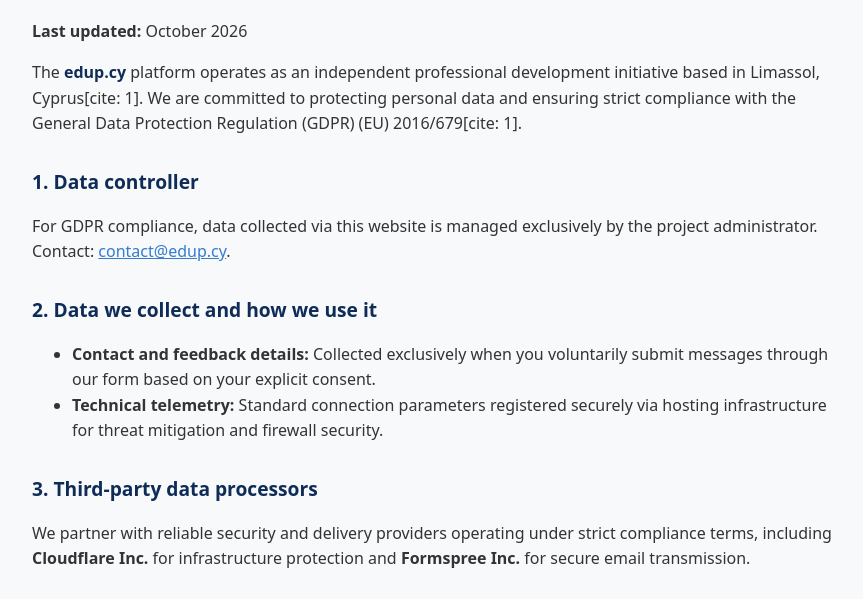
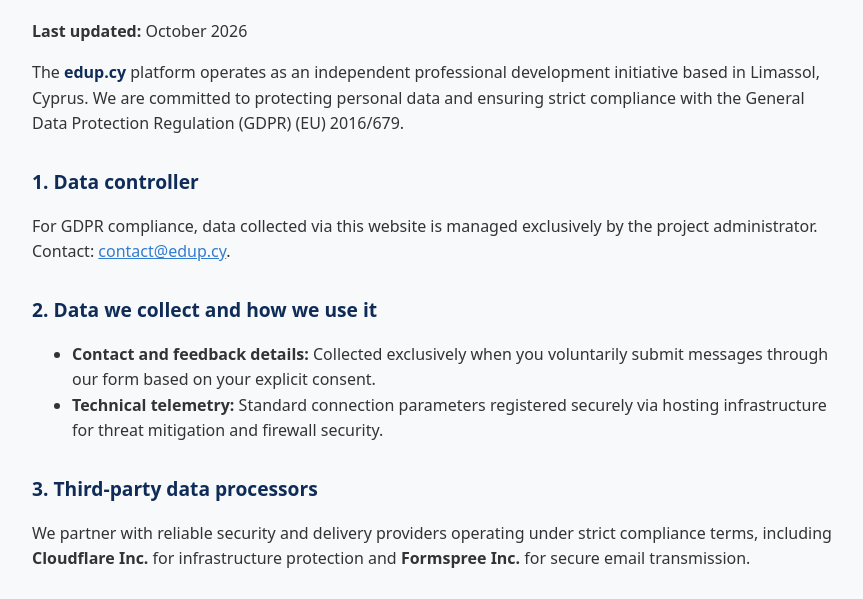
Before and after one commit to EDUP-CY/edup-landing, a plain HTML site: page privacy-policy.html in a window 1280 px wide. Shown: the part 173-772 px from the top of the page, without its empty margins (208-1071 px from the left). Drawn offline with Linux system fonts and the light colour scheme.

Commit message:
Fix HTML encoding in privacy policy document

```diff
--- a/privacy-policy.html
+++ b/privacy-policy.html
@@ -20,7 +20,7 @@
     <h1>Privacy policy & GDPR statement</h1>
     <p><strong>Last updated:</strong> October 2026</p>
 
-    <p>The <span style="color: #0F2C59; font-weight: bold;">edup.cy</span> platform operates as an independent professional development initiative based in Limassol, Cyprus[cite: 1]. We are committed to protecting personal data and ensuring strict compliance with the General Data Protection Regulation (GDPR) (EU) 2016/679[cite: 1].</p>
+    <p>The <span style="color: #0F2C59; font-weight: bold;">edup.cy</span> platform operates as an independent professional development initiative based in Limassol, Cyprus. We are committed to protecting personal data and ensuring strict compliance with the General Data Protection Regulation (GDPR) (EU) 2016/679.</p>
 
     <h2>1. Data controller</h2>
     <p>For GDPR compliance, data collected via this website is managed exclusively by the project administrator. Contact: <a href="mailto:contact@edup.cy">contact@edup.cy</a>.</p>
```
